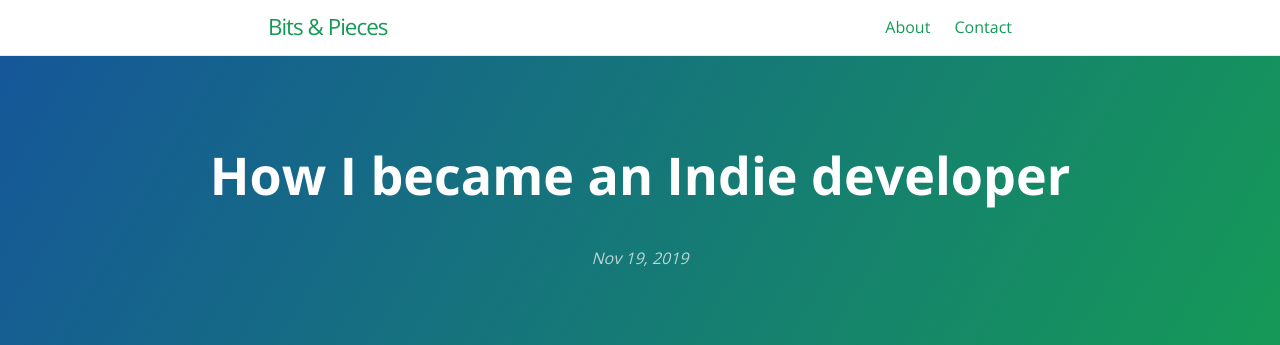
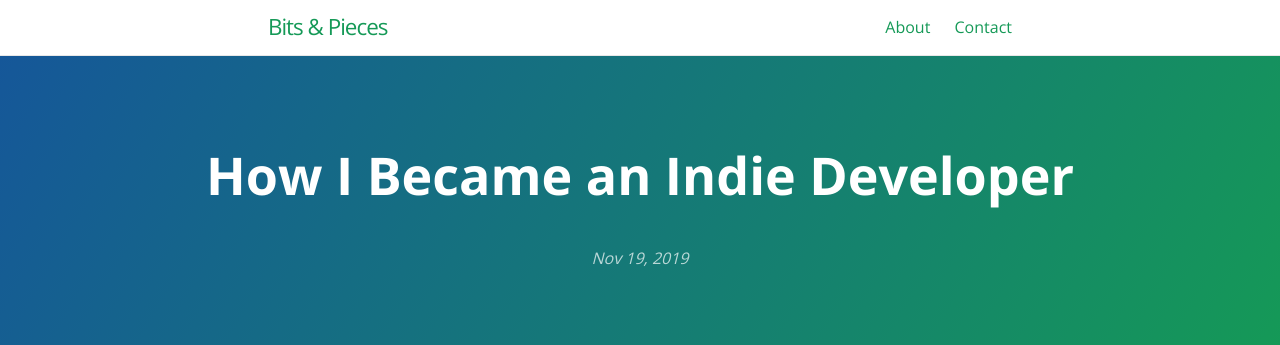
Before and after one commit to YitziG/blog, a Jekyll site: the page built from _posts/2019-11-19-virtree.markdown, in a window 1280 px wide and 900 px high. Shown: the top 345 px of the window. Built offline with Jekyll 4.4.1, drawn with Linux system fonts in a browser that asks for light colours; our own code applies the rules of GitHub Pages for plain Markdown files.

```diff
--- a/_posts/2019-11-19-virtree.markdown
+++ b/_posts/2019-11-19-virtree.markdown
@@ -1,5 +1,5 @@
 ---
-title: How I became an Indie developer
+title: How I Became an Indie Developer
 description: I couldn’t believe it.
 date: '2019-11-19T14:24:45.697Z'
 permalink: virtree
```
